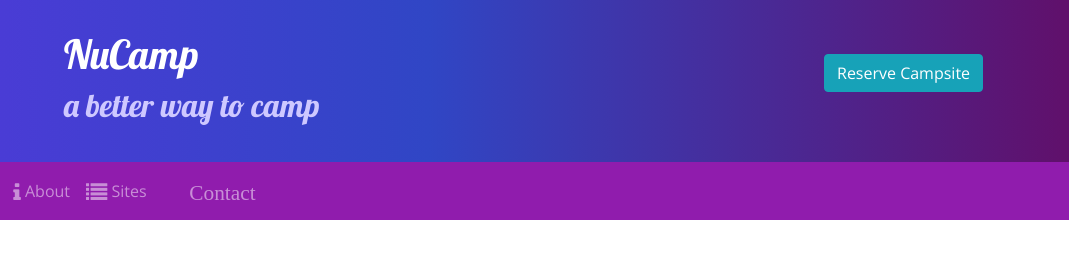
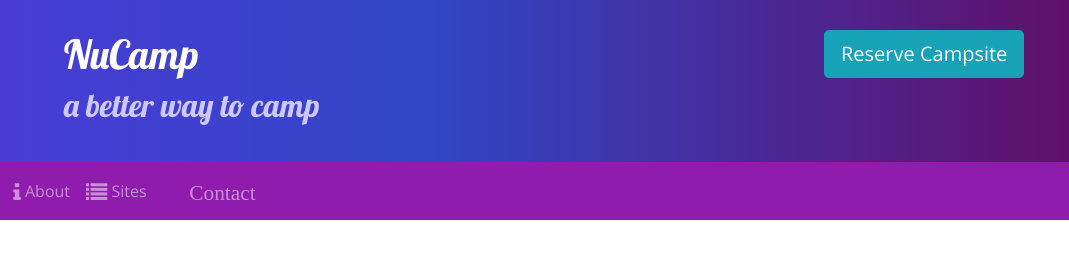
Before and after one commit to hintontristen/nucampsite, a website: page index.html in a window 1280 px wide. Shown: the top 267 px of the page, 211-1280 px from the left. Drawn offline with nearby package versions, Linux system fonts and the light colour scheme.

Commit message:
Tooltips

```diff
--- a/index.html
+++ b/index.html
@@ -33,7 +33,7 @@
                     <h2>a better way to camp</h2>
                 </div>
                 <div class="col-md-4 col-xl-2">
-                    <a class="btn btn-info mt-4" href=#reserveForm role="button" >Reserve Campsite</a>
+                    <a href="#reserveForm" role="button" class="btn btn-lg btn-info" data-toggle="tooltip" data-placement="bottom" data-html="true" title="Or call us at <br /><strong>1-206-555-1234</strong>">Reserve Campsite</a>
                 </div>
             </div>
         </div>
@@ -180,6 +180,12 @@
     <script src="node_modules/popper.js/dist/umd/popper.min.js"></script>
     <script src="node_modules/bootstrap/dist/js/bootstrap.min.js"></script>
 
+    <script>
+        $(function () {
+            $('[data-toggle="tooltip"]').tooltip()
+        })
+    </script>
+
 </body>
 
 </html>
```
